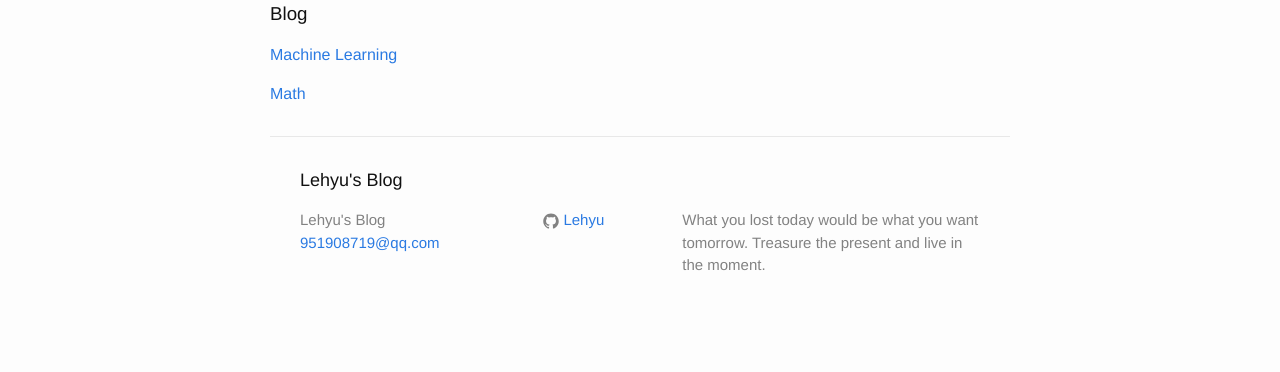
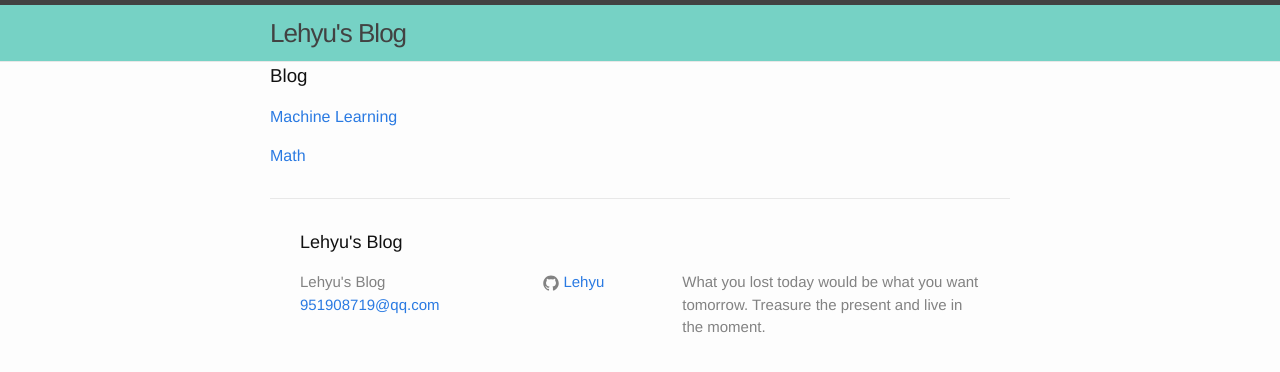
Before and after one commit to Lehyu/Blog, a Jekyll site: the page built from README.md, in a window 1280 px wide. Shown: the top 372 px of the page. Built offline with Jekyll 4.4.1, drawn with Linux system fonts in a browser that asks for light colours; our own code applies the rules of GitHub Pages for plain Markdown files.

Commit message:
add header to defaulut.html

```diff
--- a/_includes/header.html
+++ b/_includes/header.html
@@ -4,7 +4,7 @@
 
     <a class="site-title" href="{{ site.baseurl }}/">{{ site.title }}</a>
 
-    <nav class="site-nav">
+    <!--<nav class="site-nav">
       <a href="#" class="menu-icon">
         <svg viewBox="0 0 18 15">
           <path fill="#424242" d="M18,1.484c0,0.82-0.665,1.484-1.484,1.484H1.484C0.665,2.969,0,2.304,0,1.484l0,0C0,0.665,0.665,0,1.484,0 h15.031C17.335,0,18,0.665,18,1.484L18,1.484z"/>
@@ -20,7 +20,7 @@
           {% endif %}
         {% endfor %}
       </div>
-    </nav>
+    </nav>-->
 
   </div>
 
--- a/_layouts/default.html
+++ b/_layouts/default.html
@@ -3,6 +3,7 @@
   {% include head.html %}
 
   <body>
+    {% include header.html %}
     <div class="wrapper">
       <div id="main-content">
       <section>
```
